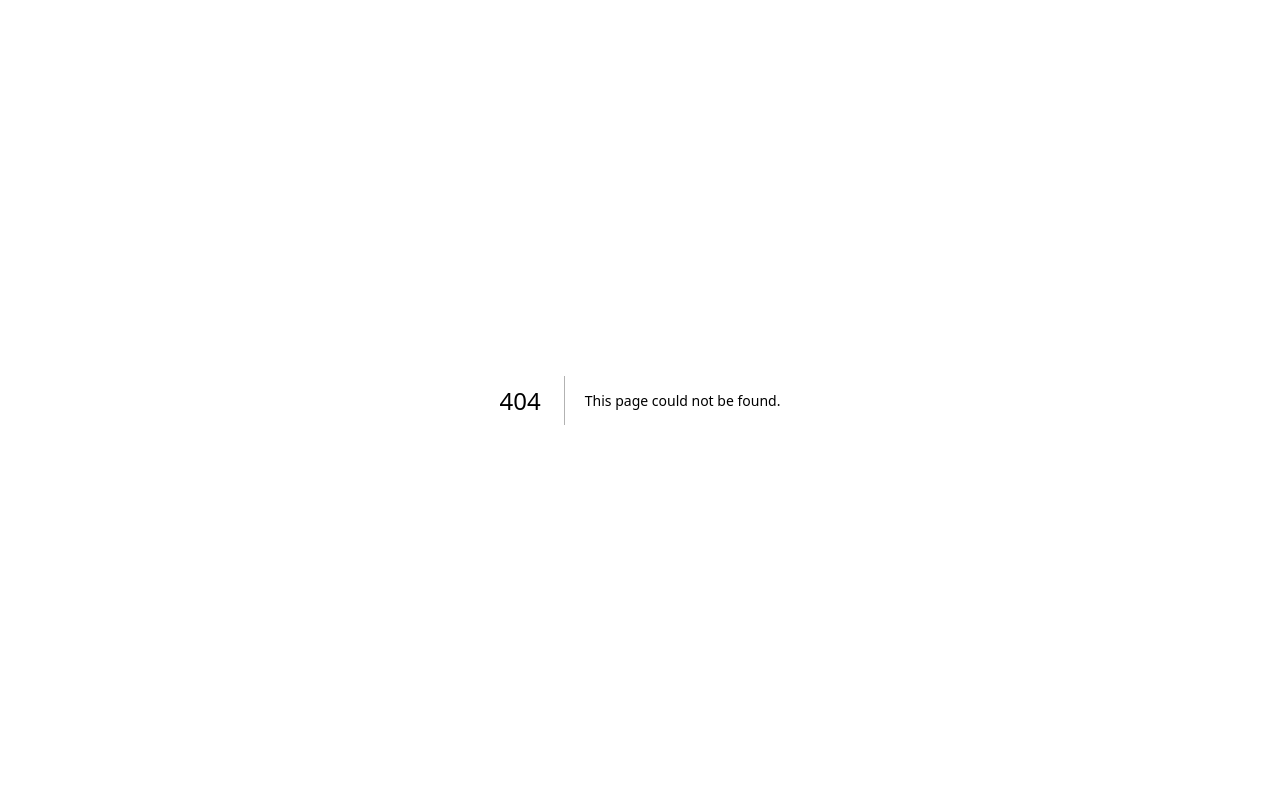
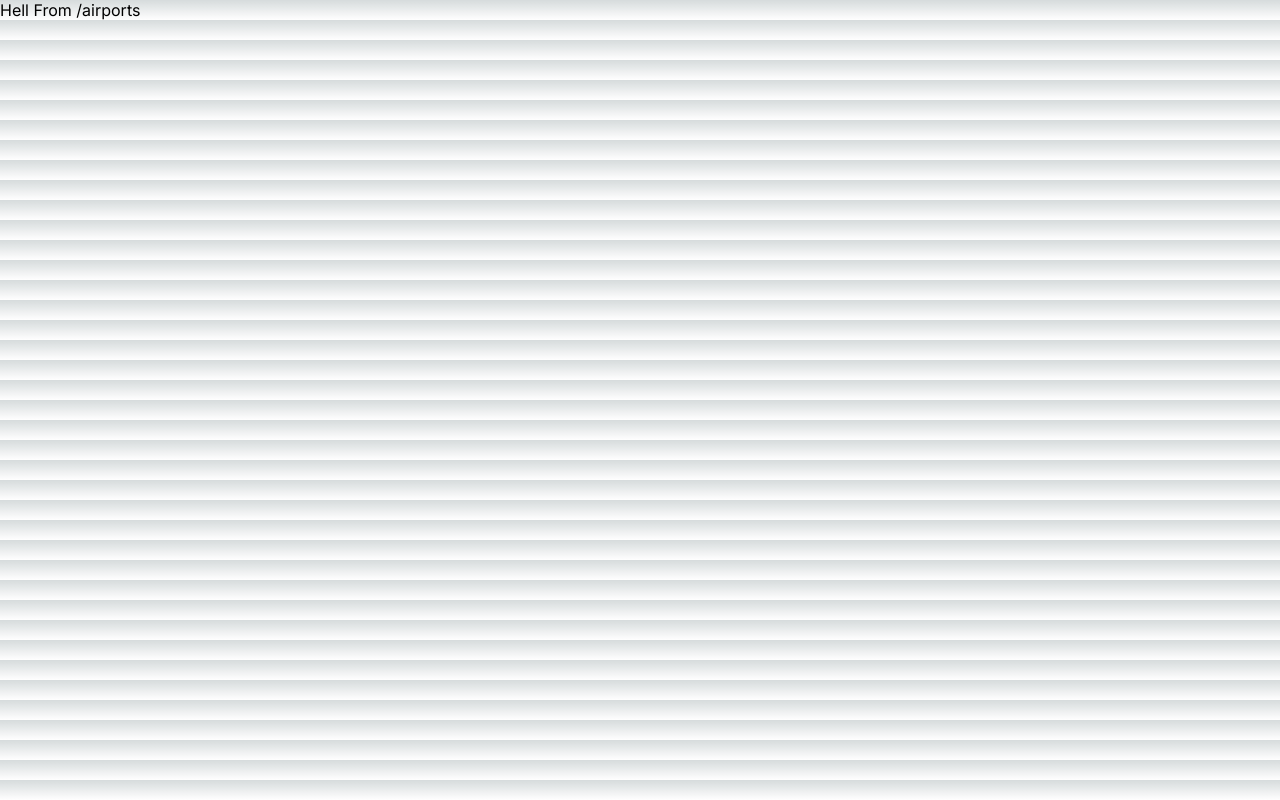
Before and after one commit to abrown025/csci409sp24-project-ajbrow12, a Next.js app in the folder airport-info/: page /airports in a window 1280 px wide. Before the commit this address had no page. Built offline with nearby package versions, Linux system fonts and the light colour scheme.

Commit message:
Added Airports route

```diff
--- /dev/null
+++ b/airport-info/src/app/airports/page.tsx
@@ -0,0 +1,5 @@
+export default function Airports() {
+    return (
+        <div>Hell From /airports</div>
+    );
+}
```
